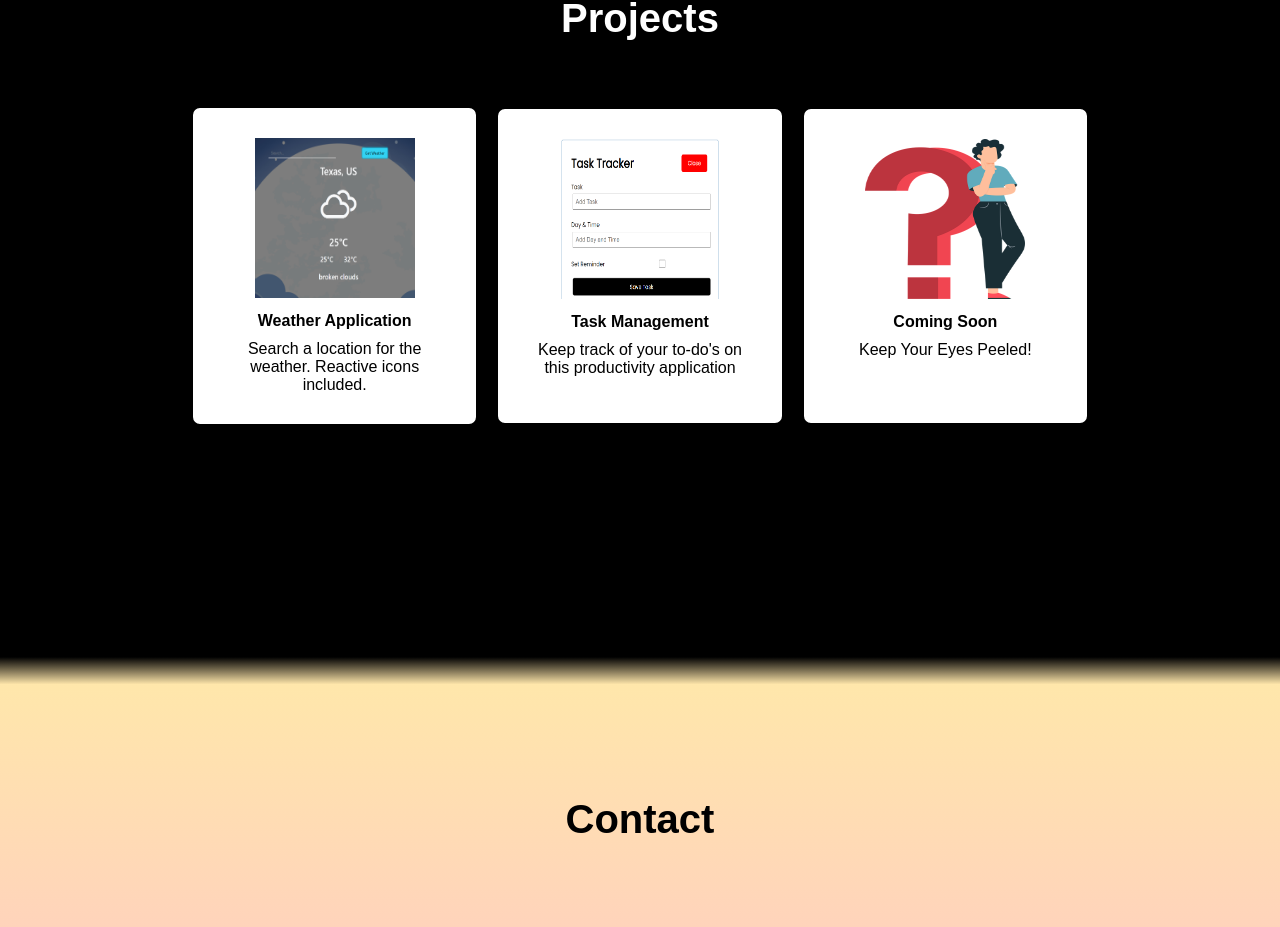
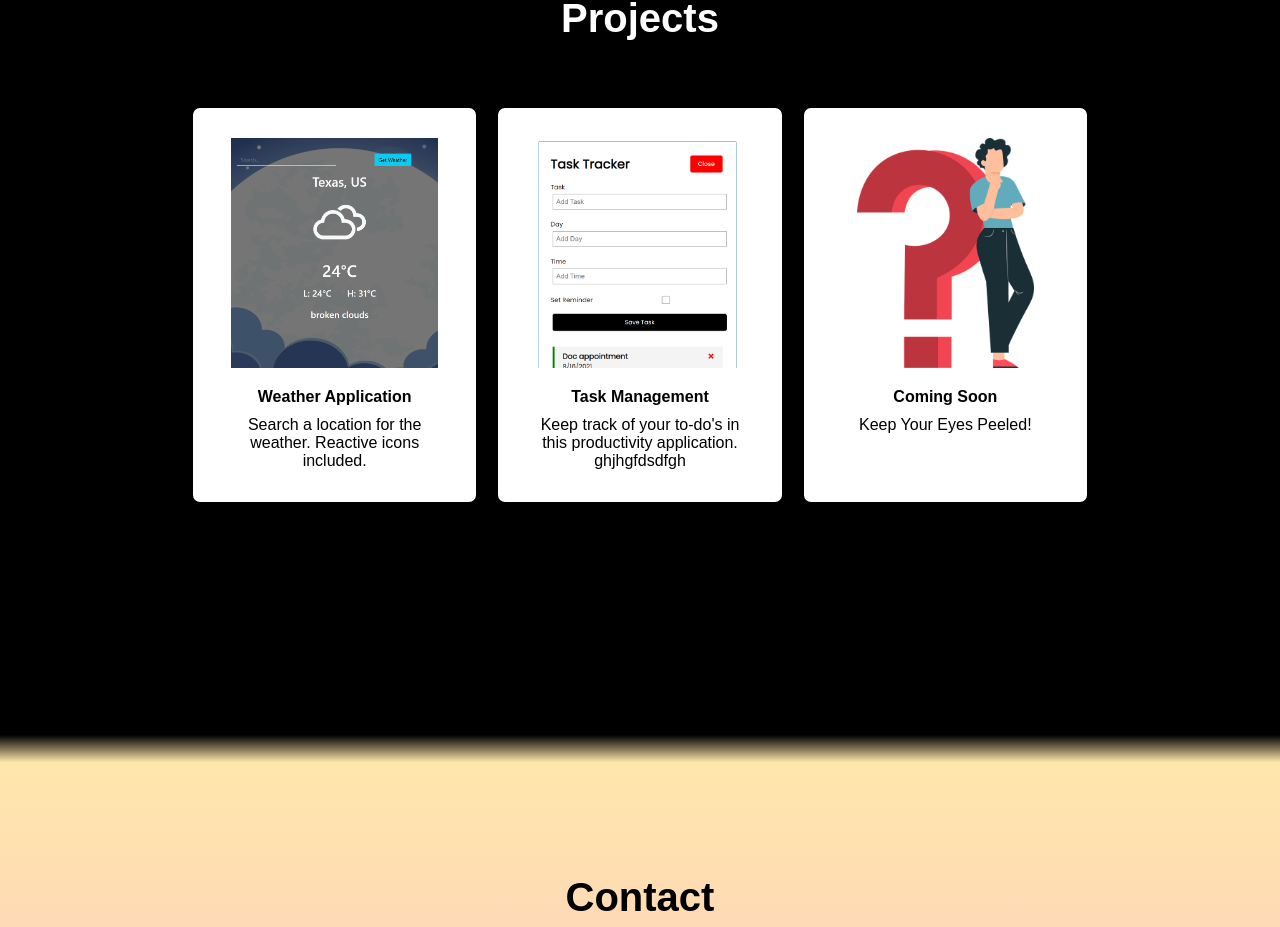
Before and after one commit to julzevias/julie-yue, a React (Create React App) app: page / in a window 1280 px wide. Shown: the part 2559-3486 px from the top of the page. Built offline with nearby package versions, Linux system fonts and the light colour scheme; a web font is replaced by a local one.

Commit message:
updated project styles

```diff
--- a/src/components/Projects/ProjectsElements.js
+++ b/src/components/Projects/ProjectsElements.js
@@ -81,9 +81,14 @@ export const ProjectsCard2 = styled.div`
 `;
 
 export const ProjectsIcon = styled.img`
-  height: 160px;
-  width: 160px;
-  margin-bottom: 10px;
+  margin-bottom: 20px;
+  display: block;
+  max-width: 230px;
+  max-height: 230px;
+  width: auto;
+  height: auto;
+  margin-left: auto;
+  margin-right: auto;
 `;
 
 export const ProjectsH1 = styled.h1`
@@ -104,6 +109,7 @@ export const ProjectsH2 = styled.h2`
 export const ProjectsP = styled.p`
   font-size: 1rem;
   text-align: center;
+  min-height: 56px;
 `;
 
 export const Projectdiv = styled.div`
--- a/src/components/Projects/index.js
+++ b/src/components/Projects/index.js
@@ -40,7 +40,8 @@ const Projects = () => {
             <ProjectsIcon src={Icon1} />
             <ProjectsH2>Task Management</ProjectsH2>
             <ProjectsP>
-              Keep track of your to-do's on this productivity application
+              Keep track of your to-do's in this productivity application.
+              ghjhgfdsdfgh
             </ProjectsP>
           </Projectdiv>
         </ProjectsCard>
```
Also changed, not shown: src/images/task.png, src/images/weather.png.
